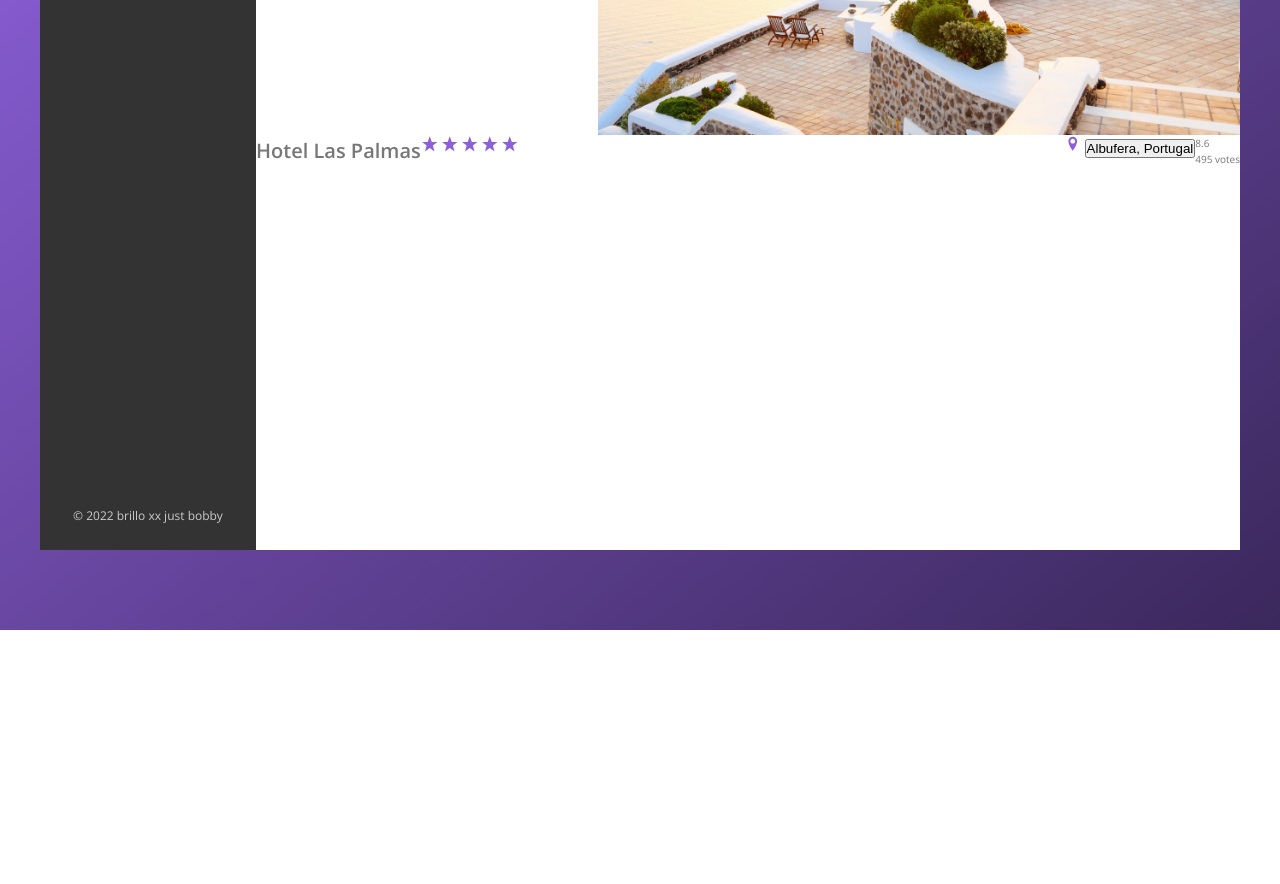
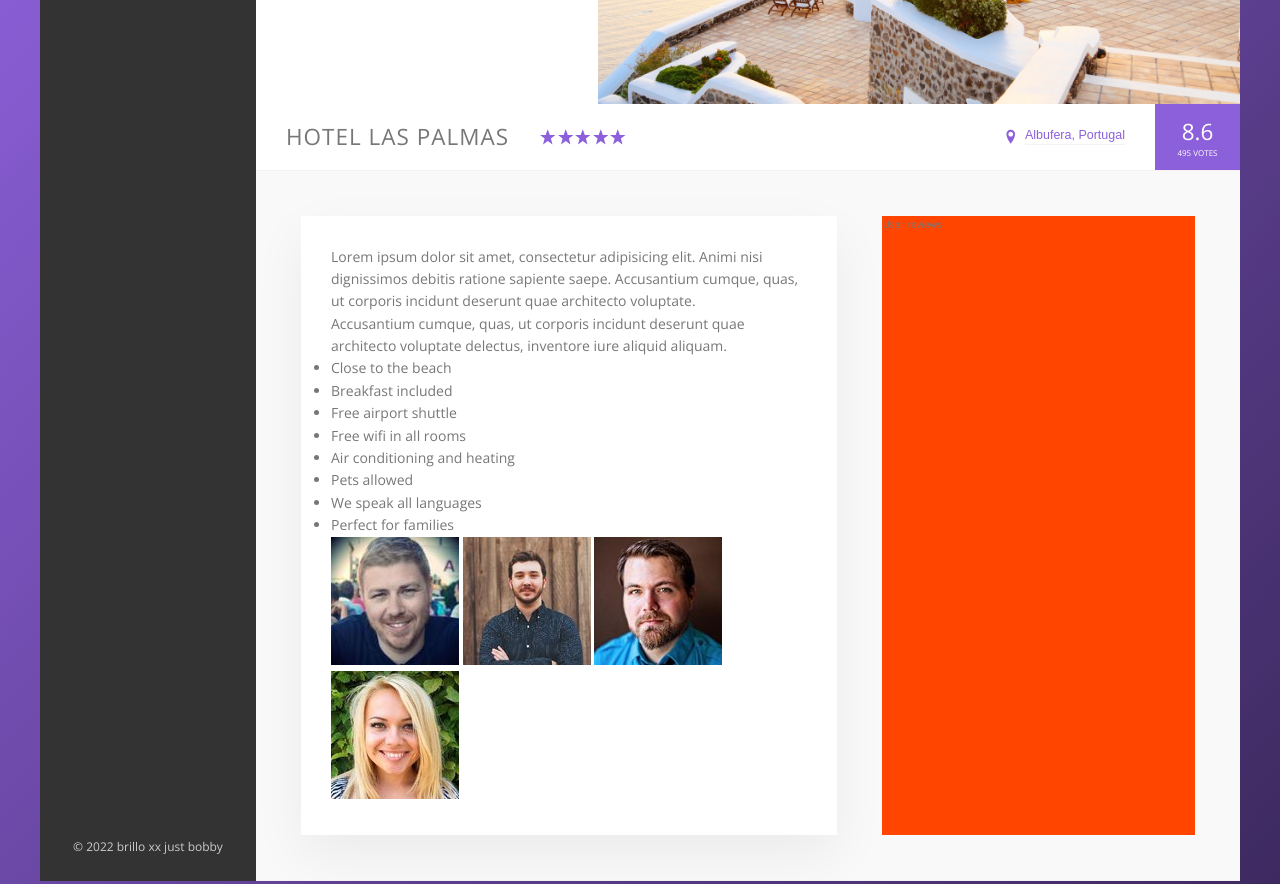
Before and after one commit to robertstipp/Brillo, a website: page index.html in a window 1280 px wide. Shown: the part 400-1284 px from the top of the page. Before the commit the page ends 1030 px from the top, so only its background shows below. Drawn offline with nearby package versions, Linux system fonts and the light colour scheme.

Commit message:
Added detail section styles

```diff
--- a/index.html
+++ b/index.html
@@ -152,6 +152,57 @@
               <div class="overview__rating-count">495 votes</div>
             </div>
           </div>
+
+          <div class="detail">
+            <div class="description">
+              <p class="paragraph">
+                Lorem ipsum dolor sit amet, consectetur adipisicing elit. Animi
+                nisi dignissimos debitis ratione sapiente saepe. Accusantium
+                cumque, quas, ut corporis incidunt deserunt quae architecto
+                voluptate.
+              </p>
+              <p class="paragraph">
+                Accusantium cumque, quas, ut corporis incidunt deserunt quae
+                architecto voluptate delectus, inventore iure aliquid aliquam.
+              </p>
+              <ul class="list">
+                <li class="list__item">Close to the beach</li>
+                <li class="list__item">Breakfast included</li>
+                <li class="list__item">Free airport shuttle</li>
+                <li class="list__item">Free wifi in all rooms</li>
+                <li class="list__item">Air conditioning and heating</li>
+                <li class="list__item">Pets allowed</li>
+                <li class="list__item">We speak all languages</li>
+                <li class="list__item">Perfect for families</li>
+              </ul>
+              <div class="recommend">
+                <p class="recomment__counts"></p>
+                <div class="recommend__friends">
+                  <img
+                    src="img/user-3.jpg"
+                    alt="Friend 3"
+                    class="recommend__photo"
+                  />
+                  <img
+                    src="img/user-4.jpg"
+                    alt="Friend 4"
+                    class="recommend__photo"
+                  />
+                  <img
+                    src="img/user-5.jpg"
+                    alt="Friend 5"
+                    class="recommend__photo"
+                  />
+                  <img
+                    src="img/user-6.jpg"
+                    alt="Friend 6"
+                    class="recommend__photo"
+                  />
+                </div>
+              </div>
+            </div>
+            <div class="user-reviews">User reviews</div>
+          </div>
         </main>
       </div>
     </div>
--- a/sass/_base.scss
+++ b/sass/_base.scss
@@ -32,7 +32,10 @@ Grey dark 3: #999
   --color-grey-dark-2: #777;
   --color-grey-dark-3: #999;
 
-  --shadow-dark: 0 2rem 6rem rgba(0, 0, 0.3);
+  --shadow-dark: 0 2rem 6rem rgba(0, 0, 0, 0.3);
+  --shadow-light: 0 2rem 5rem rgba(0, 0, 0, 0.06);
+
+  --line: 1px solid var(--color-grey-light-2);
 }
 
 * {
--- a/sass/_components.scss
+++ b/sass/_components.scss
@@ -7,7 +7,6 @@
 // SEARCH
 
 .search {
-  background-color: orangered;
   flex: 0 0 40%;
   display: flex;
   align-items: center;
@@ -195,10 +194,18 @@
 // OVERVIEW
 .overview {
   display: flex;
+  border-bottom: var(--line);
+  align-items: center;
   &__heading {
+    font-size: 2.25rem;
+    font-weight: 300;
+    text-transform: uppercase;
+    letter-spacing: 1px;
+    padding: 1.5rem 3rem;
   }
   &__stars {
     margin-right: auto;
+    display: flex;
   }
   &__icon-star,
   &__icon-location {
@@ -206,14 +213,71 @@
     width: 1.75rem;
     fill: var(--color-primary);
   }
+  &__icon-location {
+    margin-right: 0.5rem;
+  }
   &__location {
+    font-size: 1.25rem;
+    display: flex;
+    align-items: center;
   }
 
   &__rating {
+    display: flex;
+    flex-direction: column;
+    align-items: center;
+    justify-content: center;
+    align-self: stretch;
+    padding: 0 2.25rem;
+    background-color: var(--color-primary);
+    color: #fff;
+    margin-left: 3rem;
   }
 
   &__rating-average {
+    font-size: 2.25rem;
+    font-weight: 300;
+    margin-bottom: -3px;
   }
   &__rating-count {
+    font-size: 0.8rem;
+    text-transform: uppercase;
   }
 }
+//////////////////////////////
+// BUTTON INLINE
+.btn-inline {
+  font-size: inherit;
+  color: var(--color-primary);
+  border: none;
+  background-color: transparent;
+  border-bottom: var(--line);
+  padding-bottom: 2px;
+  display: inline-block;
+  cursor: pointer;
+  transition: all 0.2s;
+
+  &:hover {
+    color: var(--color-grey-dark-2);
+  }
+
+  &:focus {
+    outline: none;
+    animation: pulsate 1s infinite;
+  }
+}
+
+@keyframes pulsate {
+  0% {
+    transform: scale(1);
+    box-shadow: none;
+  }
+  50% {
+    transform: scale(1.05);
+    box-shadow: 0 2rem 4rem rgba(0, 0, 0, 0.5);
+  }
+  100% {
+    transform: scale(1);
+    box-shadow: none;
+  }
+}
--- a/sass/_layout.scss
+++ b/sass/_layout.scss
@@ -5,9 +5,8 @@
   min-height: 50rem;
 }
 .header {
-  height: 7rem;
   background-color: #fff;
-  border-bottom: var(--color-grey-light-1);
+  border-bottom: var(--line);
 
   display: flex;
   justify-content: space-between;
@@ -30,6 +29,23 @@
   background-color: #fff;
 
   flex: 1;
+}
 
-  height: 80rem;
+.detail {
+  display: flex;
+  padding: 4.5rem;
+  border-bottom: var(--line);
+  background-color: var(--color-grey-light-1);
 }
+.description {
+  background-color: #fff;
+  font-size: 1.4rem;
+  margin-right: 4.5rem;
+  padding: 3rem;
+  flex: 0 0 60%;
+  box-shadow: var(--shadow-light);
+}
+.user-reviews {
+  background-color: orangered;
+  flex: 1;
+}
```
Also changed, not shown: css/style.css.
